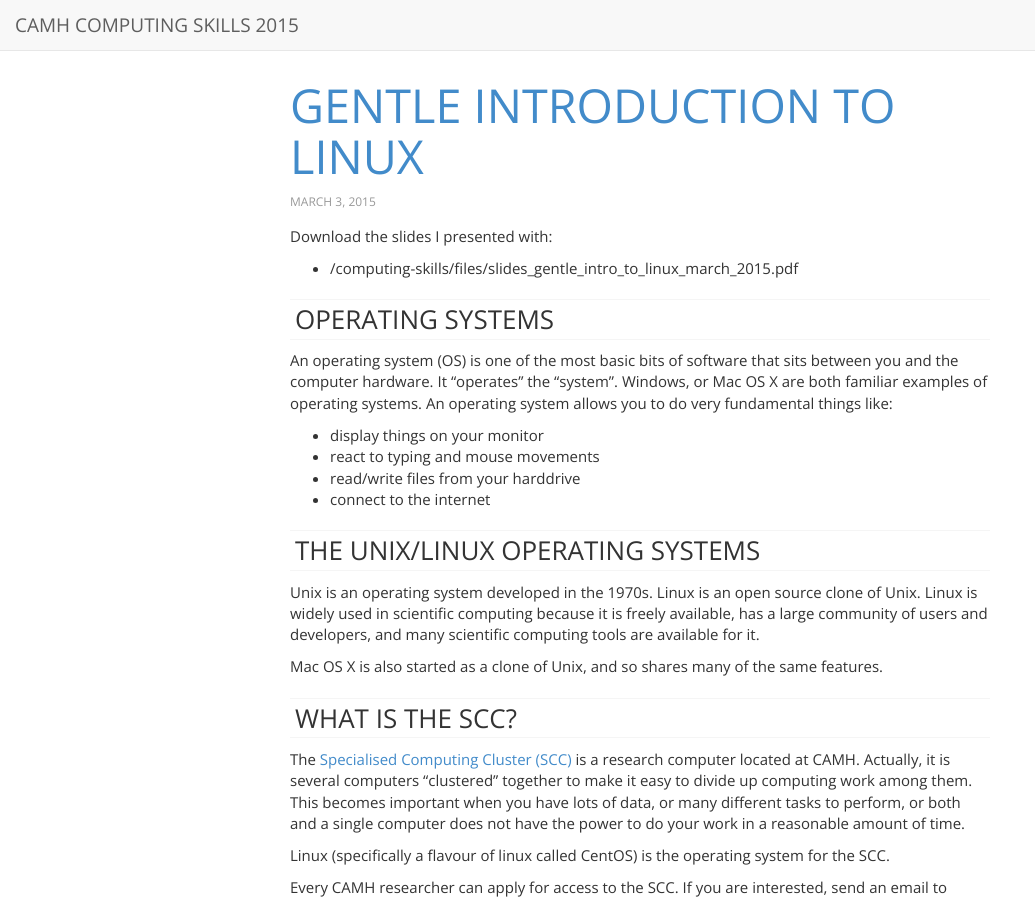
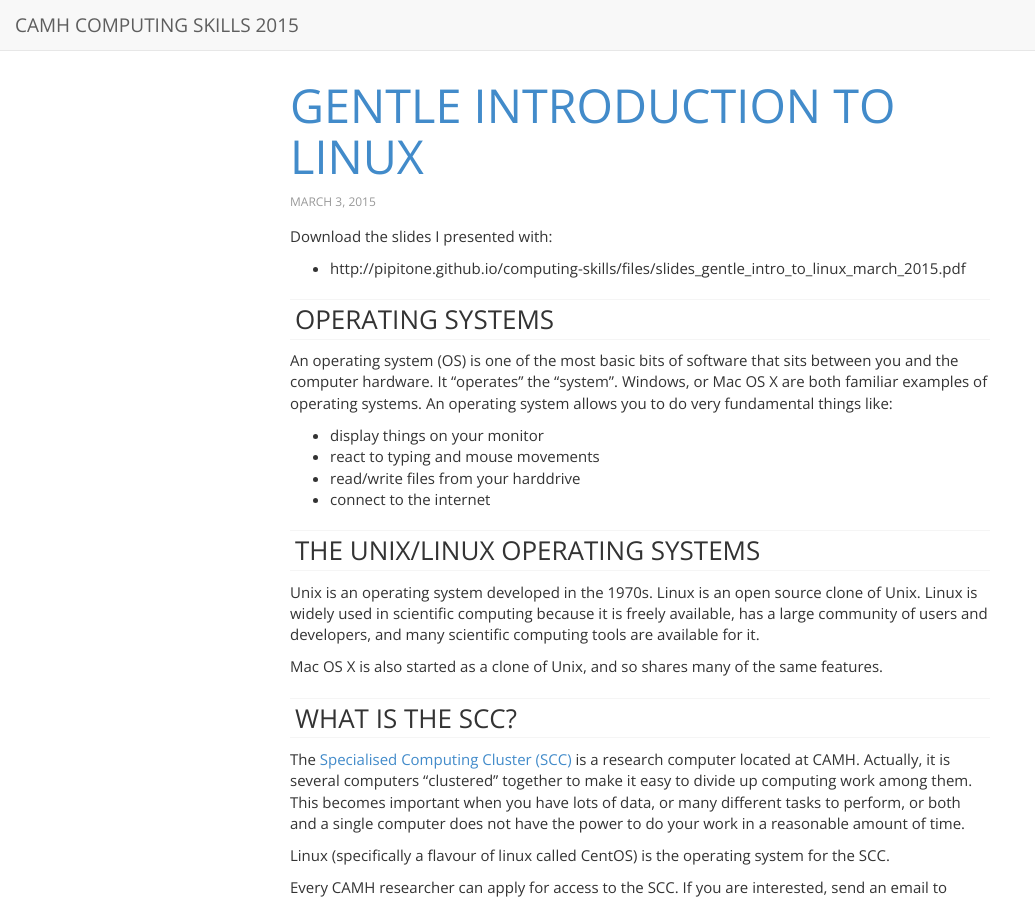
Before and after one commit to TIGRLab/computing-skills-march-2015, a Jekyll site: the page built from _posts/2015-03-03-gentle-introduction-to-linux.md, in a window 1280 px wide and 900 px high. Shown: the whole window, without its empty margins (0-1035 px from the left). Built offline with Jekyll 4.4.1, drawn with Linux system fonts in a browser that asks for light colours; nearby versions of some CDN libraries; some of the changed lines change nothing that is shown.

Commit message:
Fixed workshop 1 slide URL

```diff
--- a/_posts/2015-03-03-gentle-introduction-to-linux.md
+++ b/_posts/2015-03-03-gentle-introduction-to-linux.md
@@ -6,7 +6,7 @@ title: "Gentle Introduction to Linux"
 
 Download the slides I presented with:
 
-- {{site.baseurl}}/files/slides_gentle_intro_to_linux_march_2015.pdf
+- http://pipitone.github.io/computing-skills/files/slides_gentle_intro_to_linux_march_2015.pdf
 
 
 ### Operating Systems
```
